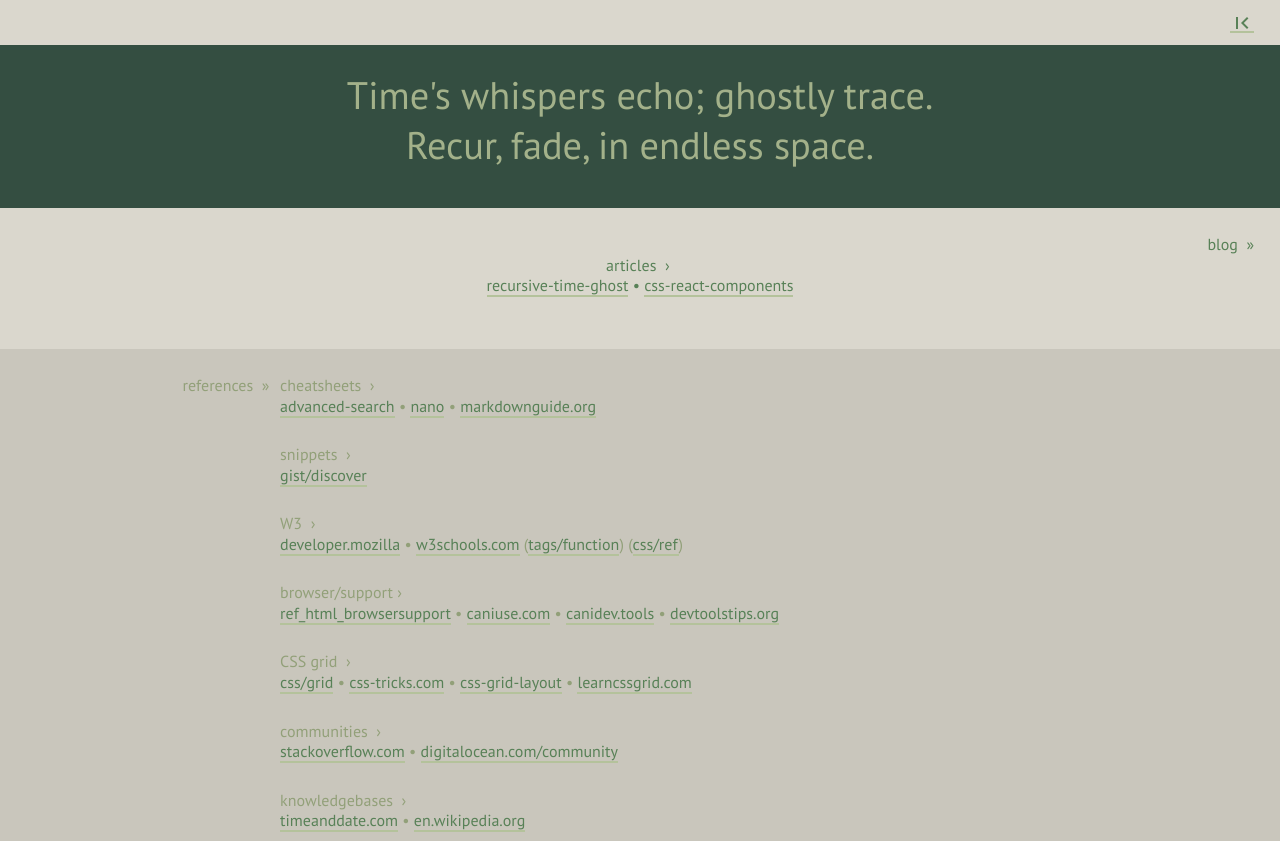
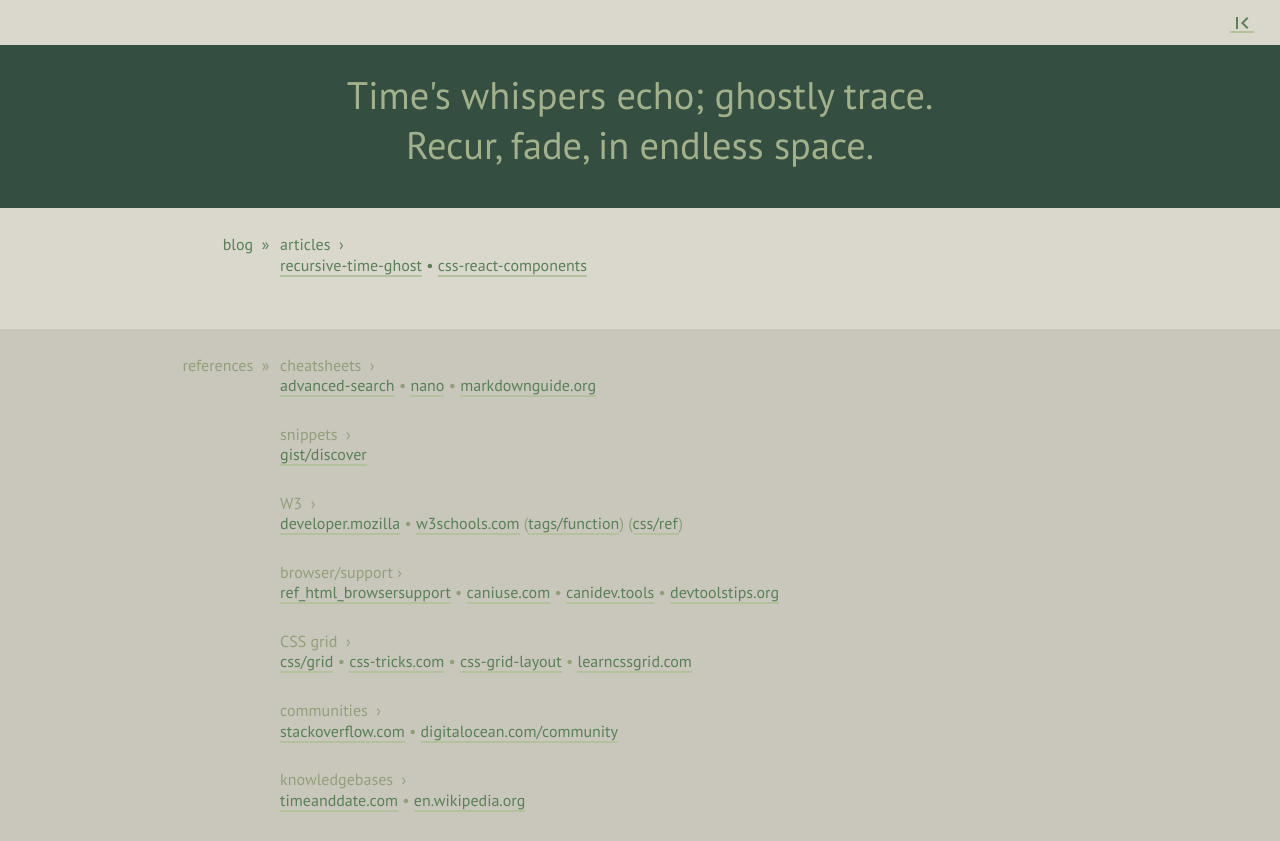
Before and after one commit to RecursiveTimeGhost/recursivetimeghost.github.io, a plain HTML site: page index.html in a window 1280 px wide. Shown: the top 841 px of the page. Drawn offline with nearby package versions, Linux system fonts and the light colour scheme.

Commit message:
Fix merge issue?

```diff
--- a/stylesheet.css
+++ b/stylesheet.css
@@ -93,19 +93,12 @@ header
 article
 
     {
-<<<<<<< HEAD
-    display: block;
-    padding: 1.62rem;
-    color: #588157;
-    font: normal 1.0em/1.3rem 'PT Sans', sans-serif;
-=======
     display: grid;
     grid-template-columns: 1fr 4fr;
     grid-column-gap: 0.67rem;
     grid-row-gap: 0.67rem;
     padding: 1.62rem;
     color: #588157;
->>>>>>> 62982f4 (Updated markup, CSS; added blogs;)
     text-align: left;
     }
 
```
